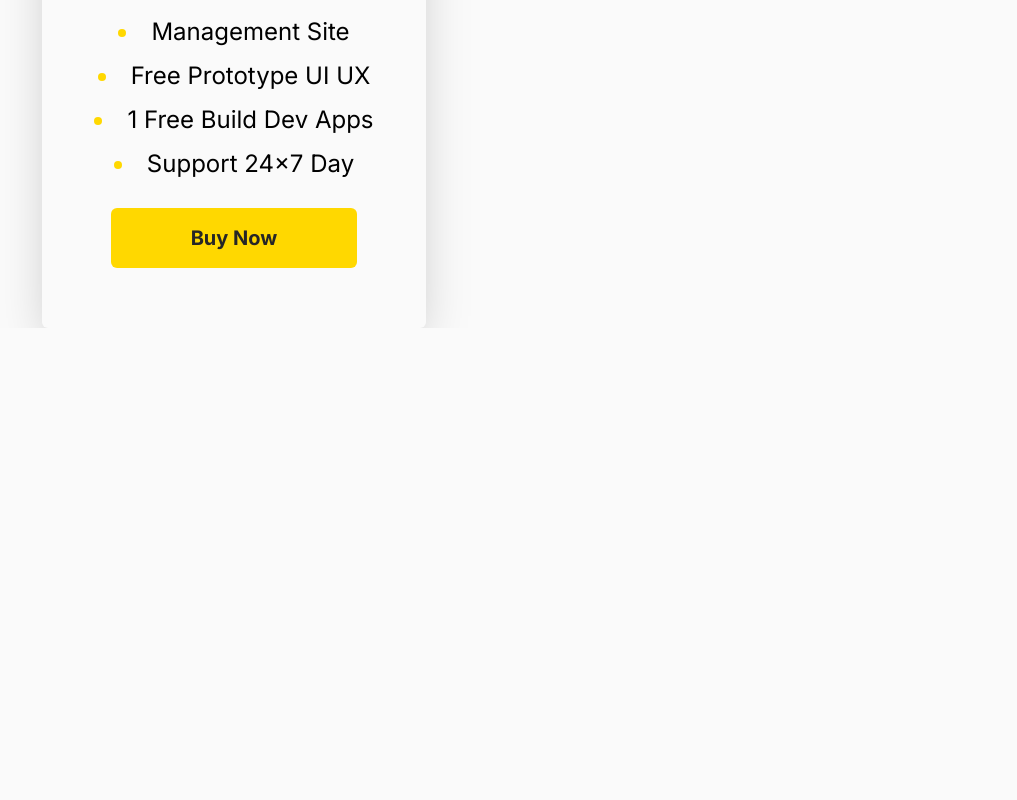
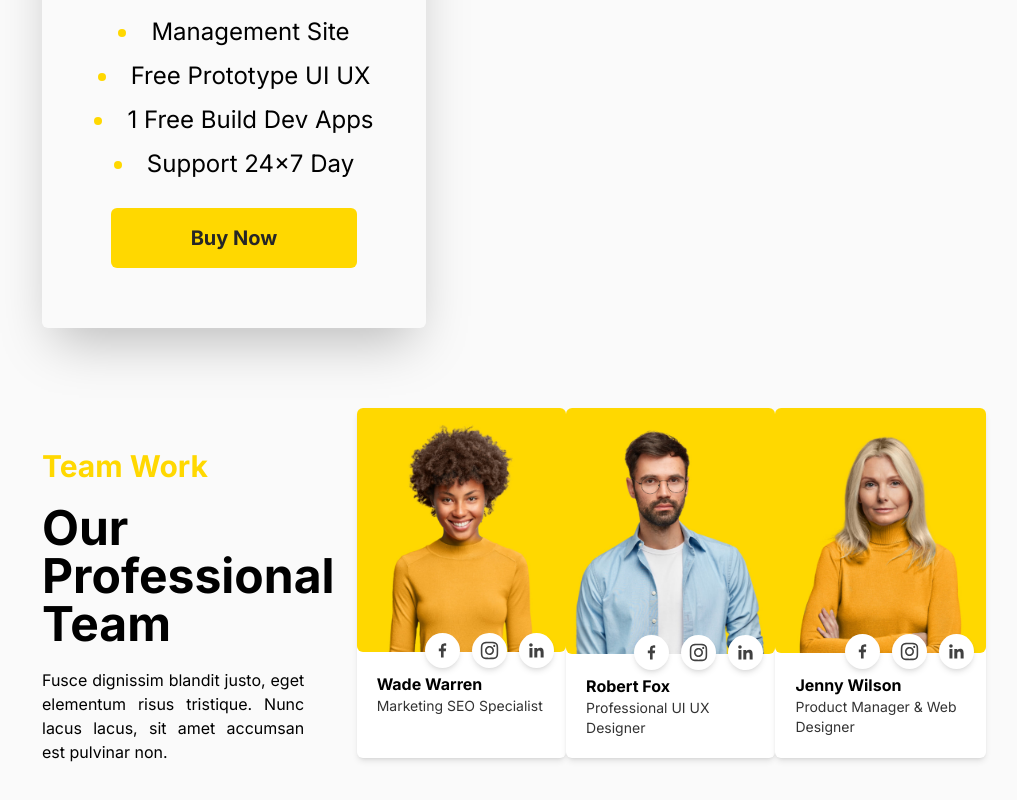
Before and after one commit to dennyshuda/agency, a React (Vite) app: page / in a window 1280 px wide. Shown: the part 4479-5279 px from the top of the page, without its empty margins (126-1143 px from the left). Before the commit the page ends 4807 px from the top, so only its background shows below. Built offline with nearby package versions, Linux system fonts and the light colour scheme.

Commit message:
feat: create team

```diff
--- a/src/App.tsx
+++ b/src/App.tsx
@@ -4,6 +4,7 @@ import Nav from "./components/Nav";
 import Price from "./components/Price";
 import Project from "./components/Project";
 import Services from "./components/Services";
+import Team from "./components/Team";
 
 function App() {
   return (
@@ -14,6 +15,7 @@ function App() {
         <Services />
         <Project />
         <Price />
+        <Team />
       </Layout>
     </div>
   );
--- /dev/null
+++ b/src/components/Team.tsx
@@ -0,0 +1,76 @@
+export default function Team() {
+  const teams = [
+    {
+      name: "Wade Warren",
+      position: "Marketing SEO Specialist",
+      image: "./team/team1.png",
+    },
+    {
+      name: "Robert Fox",
+      position: "Professional UI UX Designer",
+      image: "./team/team2.png",
+    },
+    {
+      name: "Jenny Wilson",
+      position: "Product Manager & Web Designer",
+      image: "./team/team3.png",
+    },
+  ];
+  return (
+    <div className="mt-20">
+      <div className="flex">
+        <div className="w-4/12">
+          <div className="font-bold my-10 space-y-5">
+            <h2 className="text-first text-3xl">Team Work</h2>
+            <h1 className="text-5xl">Our Professional Team</h1>
+            <p className="text-justify font-normal w-10/12">
+              Fusce dignissim blandit justo, eget elementum risus tristique.
+              Nunc lacus lacus, sit amet accumsan est pulvinar non.{" "}
+            </p>
+          </div>
+        </div>
+        <div className="w-8/12">
+          <div className="flex justify-between">
+            {teams.map((team, index) => {
+              return (
+                <div key={index} className="bg-white rounded-md shadow-md">
+                  <div className="relative">
+                    <img
+                      className="rounded-md"
+                      src={team.image}
+                      alt={team.name}
+                    />
+                    <div className="absolute flex items-center gap-3 -bottom-4 right-3">
+                      <a
+                        href="#"
+                        className="bg-white rounded-full p-2 shadow-md"
+                      >
+                        <img src="./team/icons/fb.svg" alt="" />
+                      </a>
+                      <a
+                        href="#"
+                        className="bg-white rounded-full p-2 shadow-md"
+                      >
+                        <img src="./team/icons/ig.svg" alt="" />
+                      </a>
+                      <a
+                        href="#"
+                        className="bg-white rounded-full p-2 shadow-md"
+                      >
+                        <img src="./team/icons/in.svg" alt="" />
+                      </a>
+                    </div>
+                  </div>
+                  <div className="p-5">
+                    <h1 className="font-bold">{team.name}</h1>
+                    <h2 className="opacity-80 text-sm">{team.position}</h2>
+                  </div>
+                </div>
+              );
+            })}
+          </div>
+        </div>
+      </div>
+    </div>
+  );
+}
```
